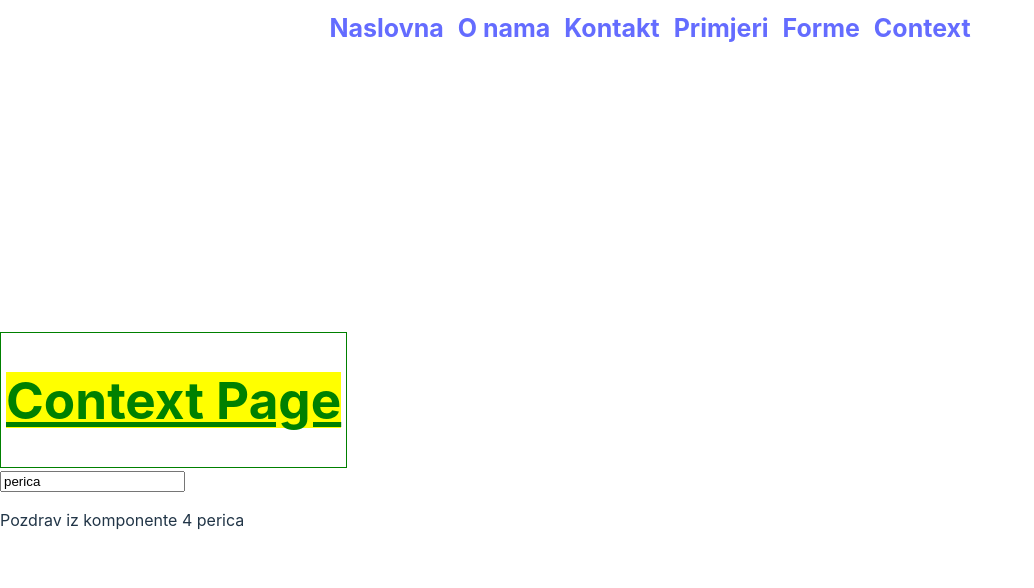
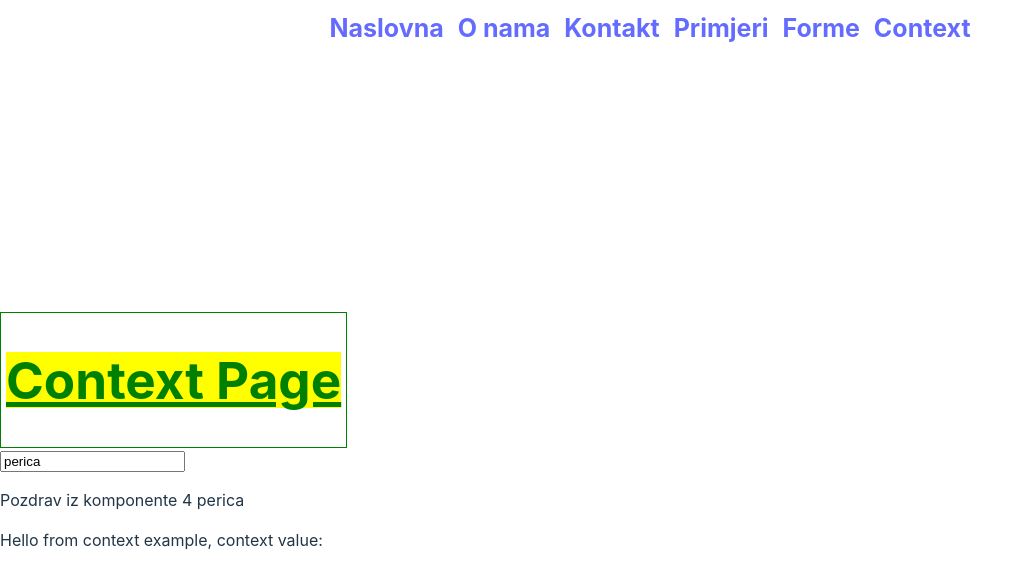
Before and after one commit to webbugt/algebra-react-vjezbe, a React (Vite) app: page /context in a window 1280 px wide. Shown: the top 588 px of the page, without its empty margins (0-1034 px from the left). Built offline with nearby package versions, Linux system fonts and the light colour scheme.

Commit message:
context initial setup

```diff
--- a/src/routes/Context.jsx
+++ b/src/routes/Context.jsx
@@ -1,6 +1,23 @@
 import Header from "../components/Header.jsx";
 import { PropDrillKomponenta1 } from "../components/PropDrillExample.jsx";
 import { FancyTitle } from "../components/Titles.jsx";
+
+function ContextExample4 (){
+  return <p>Hello from context example, context value:</p>
+}
+
+function ContextExample3(){
+  return <ContextExample4 />
+}
+
+function ContextExample2(){
+  return <ContextExample3 />
+}
+
+
+function ContextExample1(){
+  return <ContextExample2 />
+}
 
 export function ContextPage() {
   return (
@@ -8,6 +25,7 @@ export function ContextPage() {
       <Header />
       <FancyTitle title="Context Page" />
       <PropDrillKomponenta1 />
+      <ContextExample1 />
     </div>
   );
 }
```
